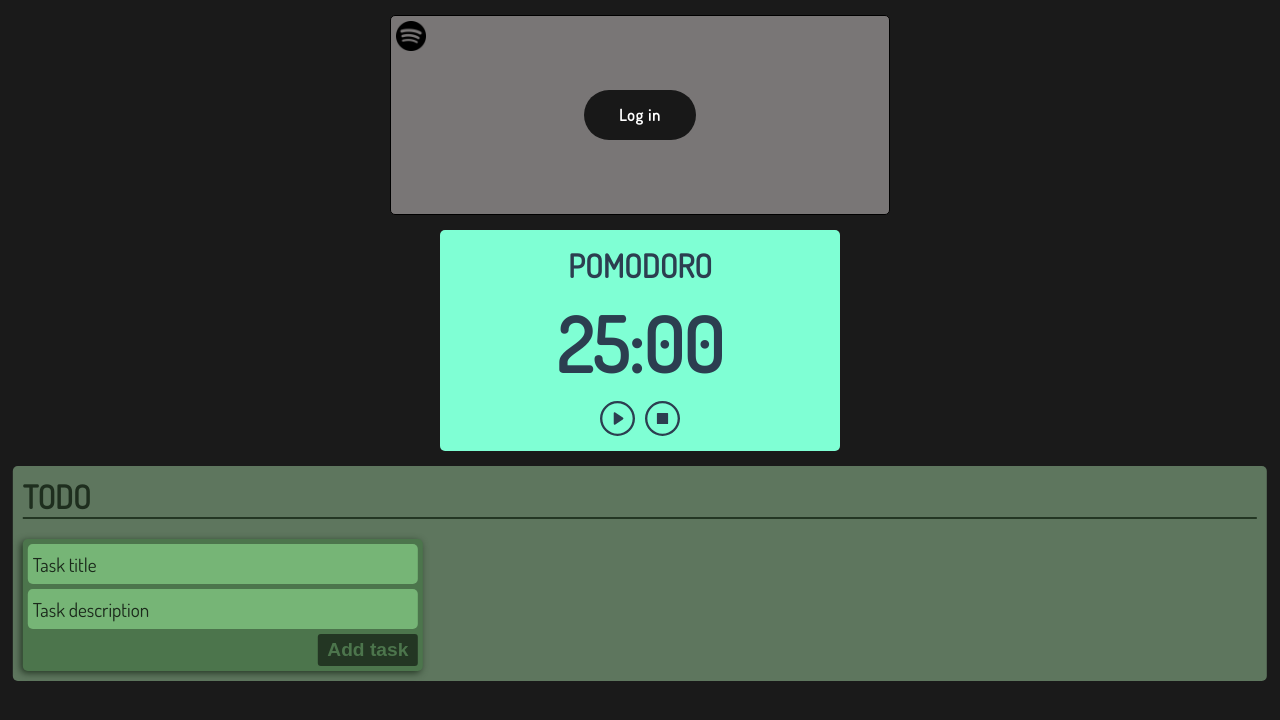
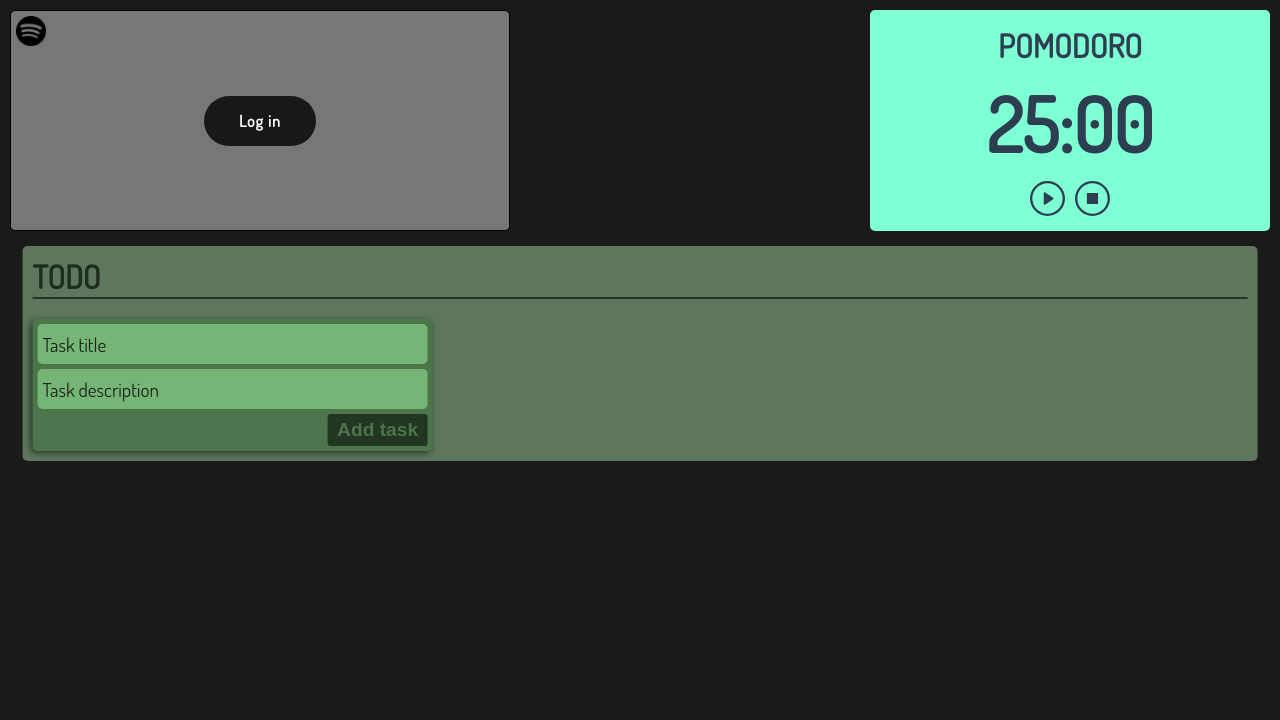
Before and after one commit to JaviVA93/workboard-VUE3, a Vue app: page / in a window 1280 px wide. Shown: the top 720 px of the page. Built offline with nearby package versions, Linux system fonts and the light colour scheme.

Commit message:
show error message on spotify component and some minor design changes

```diff
--- a/src/App.vue
+++ b/src/App.vue
@@ -7,13 +7,13 @@ import ToDo from "./components/ToDo/ToDo.vue";
 </script>
 
 <template>
-  <div class="spotify-container">
-    <Spotify />
+  <div class="content">
+    <div class="firt-row-components">
+      <Spotify />
+      <Pomodoro />
+    </div>
+    <ToDo />
   </div>
-  <div class="pomodoro-container">
-    <Pomodoro />
-  </div>
-  <ToDo />
 </template>
 
 <style>
@@ -43,22 +43,13 @@ body {
   background-color: #1a1a1a;
 }
 
-.spotify-container {
-  width: fit-content;
-  position: relative;
-  left: 50%;
-  transform: translateX(-50%);
-  margin: 15px 0;
+.firt-row-components {
+  display: flex;
+  justify-content: space-between;
+  margin-bottom: 15px;
 }
 
-.pomodoro-container {
-  position: relative;
-  left: 50%;
-  transform: translateX(-50%);
-  margin-bottom: 15px;
-  display: grid;
-  grid-template-columns: repeat(auto-fit, 25rem);
-  gap: 1rem;
-  justify-content: center;
+.content {
+  margin: 10px;
 }
 </style>
--- a/src/components/Spotify.vue
+++ b/src/components/Spotify.vue
@@ -14,6 +14,7 @@ import VinilImg from '../assets/vinilo.png';
 
 const player_wrapper = ref<HTMLDivElement | null>(null),
     login_btn = ref<HTMLButtonElement | null>(null),
+    error_msg = ref<HTMLSpanElement | null>(null),
     player_song_name = ref<HTMLElement | null>(null),
     player_artis = ref<HTMLElement | null>(null),
     player_track_img = ref<HTMLImageElement | null>(null),
@@ -49,8 +50,8 @@ async function checkSpotifyAuthorizationCode() {
             return;
         }
         window.localStorage.setItem('spotify_token', JSON.stringify(req_at));
-        login_btn.value?.classList.add('hidde');
-        player_wrapper.value?.classList.remove('hidde');
+        login_btn.value?.classList.add('hidden');
+        player_wrapper.value?.classList.remove('hidden');
         startPrintCurrentPlayingDataLoop();
     }
 }
@@ -72,11 +73,10 @@ async function skipToPreviousTrack() {
 
 async function printCurrentPlayingData() {
     await updatePlaybackStateData();
-
     printCurrentTrack();
     printCurrentArtist();
     printCurrentTrackImg();
-
+    printErrorMessage();
     setPlayPauseButton();
 }
 
@@ -144,16 +144,29 @@ function printCurrentTrackImg() {
         player_track_img.value?.setAttribute('src', VinilImg);
 }
 
+function printErrorMessage() {
+    if (!window.spotifyData || !window.spotifyData.playbackState || !error_msg.value) return;
+
+    if (window.spotifyData.playbackState.error) {
+        error_msg.value.innerText = window.spotifyData.playbackState.error.message;
+        error_msg.value.classList.remove('hidden');
+    }
+    else {
+        error_msg.value.innerText = '';
+        error_msg.value.classList.add('hidden');
+    }
+}
+
 function setPlayPauseButton() {
     if (!window.spotifyData || !window.spotifyData.playbackState) return;
 
     if (window.spotifyData.playbackState.is_playing === false) {
-        pause_btn_svg.value?.$el.classList.add('hidde');
-        play_btn_svg.value?.$el.classList.remove('hidde');
+        pause_btn_svg.value?.$el.classList.add('hidden');
+        play_btn_svg.value?.$el.classList.remove('hidden');
     }
     else {
-        play_btn_svg.value?.$el.classList.add('hidde');
-        pause_btn_svg.value?.$el.classList.remove('hidde');
+        play_btn_svg.value?.$el.classList.add('hidden');
+        pause_btn_svg.value?.$el.classList.remove('hidden');
     }
 }
 
@@ -163,8 +176,8 @@ onMounted(() => {
     else {
         startPrintCurrentPlayingDataLoop();
         document.addEventListener('visibilitychange', hadleVisibilityChange);
-        login_btn.value?.classList.add('hidde');
-        player_wrapper.value?.classList.remove('hidde');
+        login_btn.value?.classList.add('hidden');
+        player_wrapper.value?.classList.remove('hidden');
     }
 });
 
@@ -173,9 +186,12 @@ onMounted(() => {
 
 <template>
     <div class="spotify-card">
-        <img class="spotify-logo" src="../assets/spotify_icon.png" alt="Spotify logo"/>
+        <div class="top-left">
+            <img class="spotify-logo" src="../assets/spotify_icon.png" alt="Spotify logo"/>
+            <span class="error-msg hidden" ref="error_msg">Playback not available or active</span>
+        </div>
         <button class="spotify-login-btn" @click="redirectAuthorizedURL" ref="login_btn">Log in</button>
-        <div class="player hidde" ref="player_wrapper">
+        <div class="player hidden" ref="player_wrapper">
             <div class="player_left">
                 <h2 class="player-song-name" ref="player_song_name"></h2>
                 <span class="player-artist-name" ref="player_artis"></span>
@@ -185,7 +201,7 @@ onMounted(() => {
                     </button>
                     <button class="play-btn" ref="play_btn" @click="playPauseTrack">
                         <SvgPlayButton ref="play_btn_svg" />
-                        <SvgPauseButton class="hidde" ref="pause_btn_svg" />
+                        <SvgPauseButton class="hidden" ref="pause_btn_svg" />
                     </button>
                     <button ref="next_btn" @click="skipToNextTrack">
                         <SvgNextButton />
@@ -199,7 +215,7 @@ onMounted(() => {
 
 
 <style scoped>
-.hidde {
+.hidden {
     display: none !important;
 }
 
@@ -217,11 +233,22 @@ onMounted(() => {
     border: 1px solid #000000;
 }
 
-.spotify-logo {
-    width: 30px;
+.top-left {
     position: absolute;
     top: 5px;
     left: 5px;
+
+    display: flex;
+    align-items: center;
+    gap: 5px;
+}
+
+.spotify-logo {
+    width: 30px;
+}
+
+.error-msg {
+
 }
 
 .spotify-login-btn {
```
